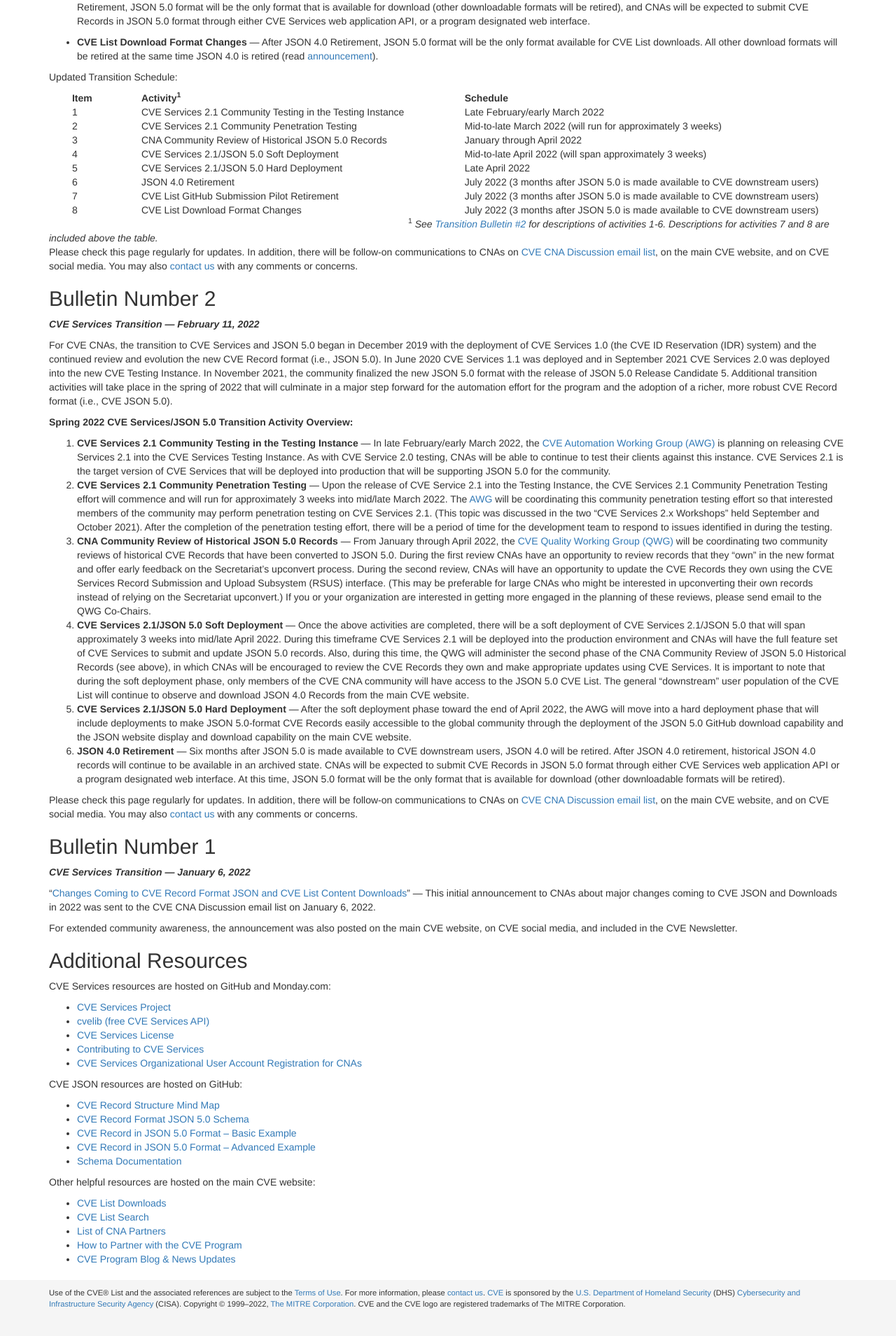
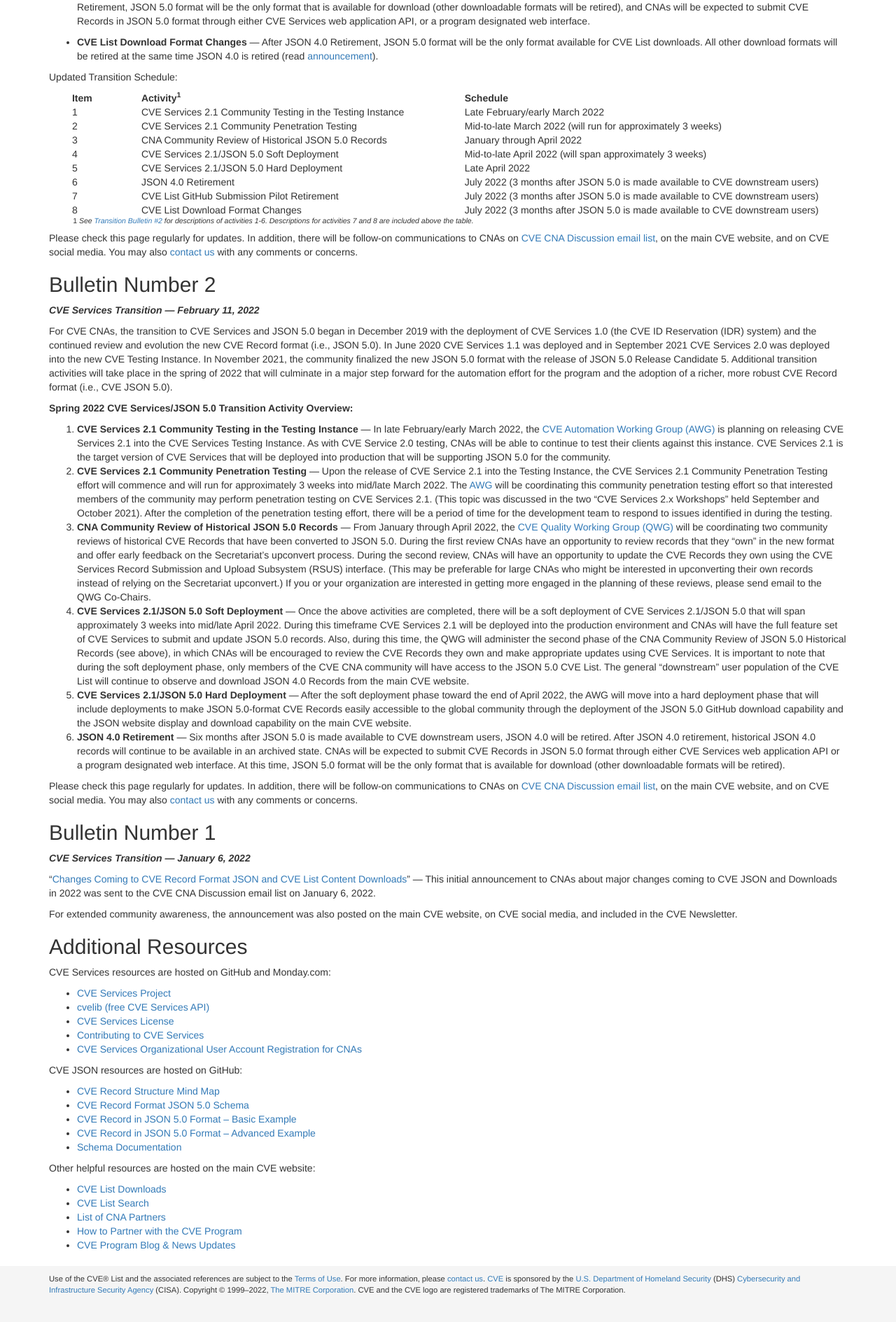
Before and after one commit to CVEProject/cveproject.github.io, a Jekyll site: the page built from automation-transition.md, in a window 1280 px wide. Shown: the part 801-2710 px from the top of the page at 70% size. Built offline with Jekyll 4.4.1, drawn with Linux system fonts in a browser that asks for light colours; nearby versions of some CDN libraries.

Commit message:
Update automation-transition.md

```diff
--- a/automation-transition.md
+++ b/automation-transition.md
@@ -79,7 +79,7 @@ Updated Transition Schedule:
     </tr>
   </table>
 
-<sup style="padding-left:45%;">1</sup> *See [Transition Bulletin #2](https://cveproject.github.io/automation-transition#bulletin-number-2) for descriptions of activities 1-6. Descriptions for activities 7 and 8 are included above the table.*
+<sup style="padding-left:3%;">1 *See [Transition Bulletin #2](https://cveproject.github.io/automation-transition#bulletin-number-2) for descriptions of activities 1-6. Descriptions for activities 7 and 8 are included above the table.*</sup>
 <br>
 Please check this page regularly for updates. In addition, there will be follow-on communications to CNAs on [CVE CNA Discussion email list](mailto:cve-cna-list@mitre.org), on the main CVE website, and on CVE social media. You may also [contact us](https://cveform.mitre.org/) with any comments or concerns.
 
```
